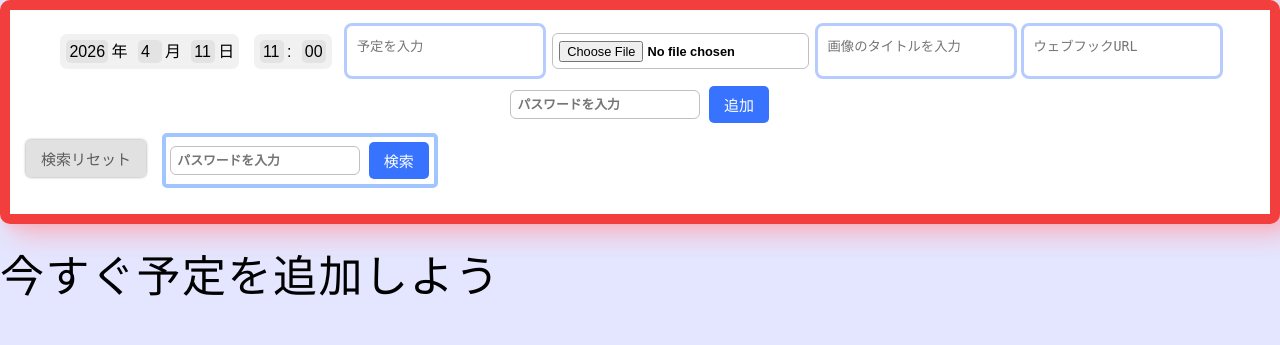
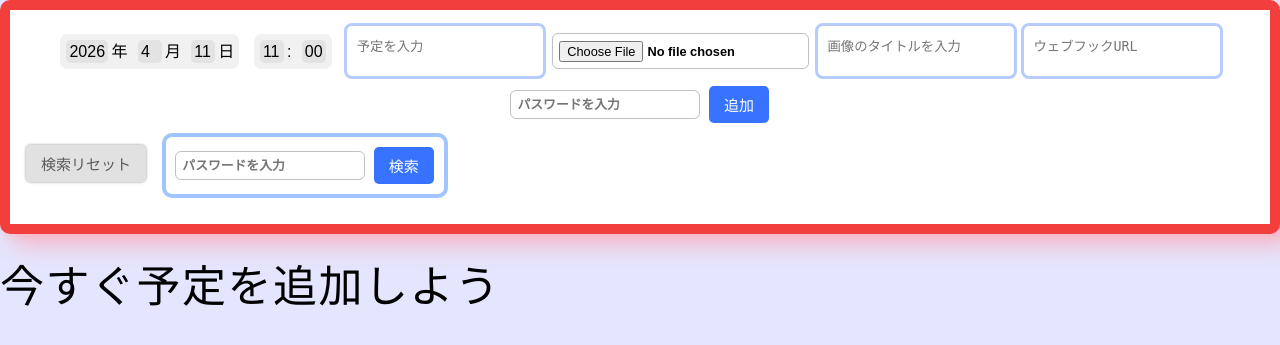
Before and after one commit to koketasi/pw_schedule, a Flask app: page / in a window 1280 px wide. Shown: the top 345 px of the page. Run offline with Flask 3, Linux system fonts and the light colour scheme; data that the repository does not hold is empty.

Commit message:
Improve search box layout and spacing
Enhance the search box UI by adding flexbox properties (display: flex, flex-wrap, justify-content: center, align-items: center) to center and allow wrapping of contents. Increase border-radius from 5px to 10px and padding from 5px to 10px for better spacing, and add margin-bottom: 5px to the nested div.time. Also includes minor whitespace cleanup in .reset:hover. Note: display:inline-block remains in the same rule and will override display:flex — remove it if a flex layout is intended.

```diff
--- a/static/style.css
+++ b/static/style.css
@@ -136,10 +136,14 @@ div.time{
    margin-right: 5px;
 }
 div.search{
+    display: flex;
+    flex-wrap: wrap;
+    justify-content:center;
+    align-items: center;
     border:solid 4px rgba(0, 102, 255, 0.368);
-    border-radius: 5px;
+    border-radius: 10px;
     margin:10px;
-    padding: 5px;
+    padding: 10px;
     display: inline-block;  /* ← 横幅が中身サイズになる */
 
 }
@@ -172,7 +176,6 @@ div.search{
 }
 .reset:hover{
     background-color: rgba(142, 142, 142, 0.526);
-
 }
 
 
@@ -342,6 +345,7 @@ div.search{
     }
 
     div.time {
+        margin-bottom:5px ;
         padding: 2px;
         margin-right: 3px;
     }
```
